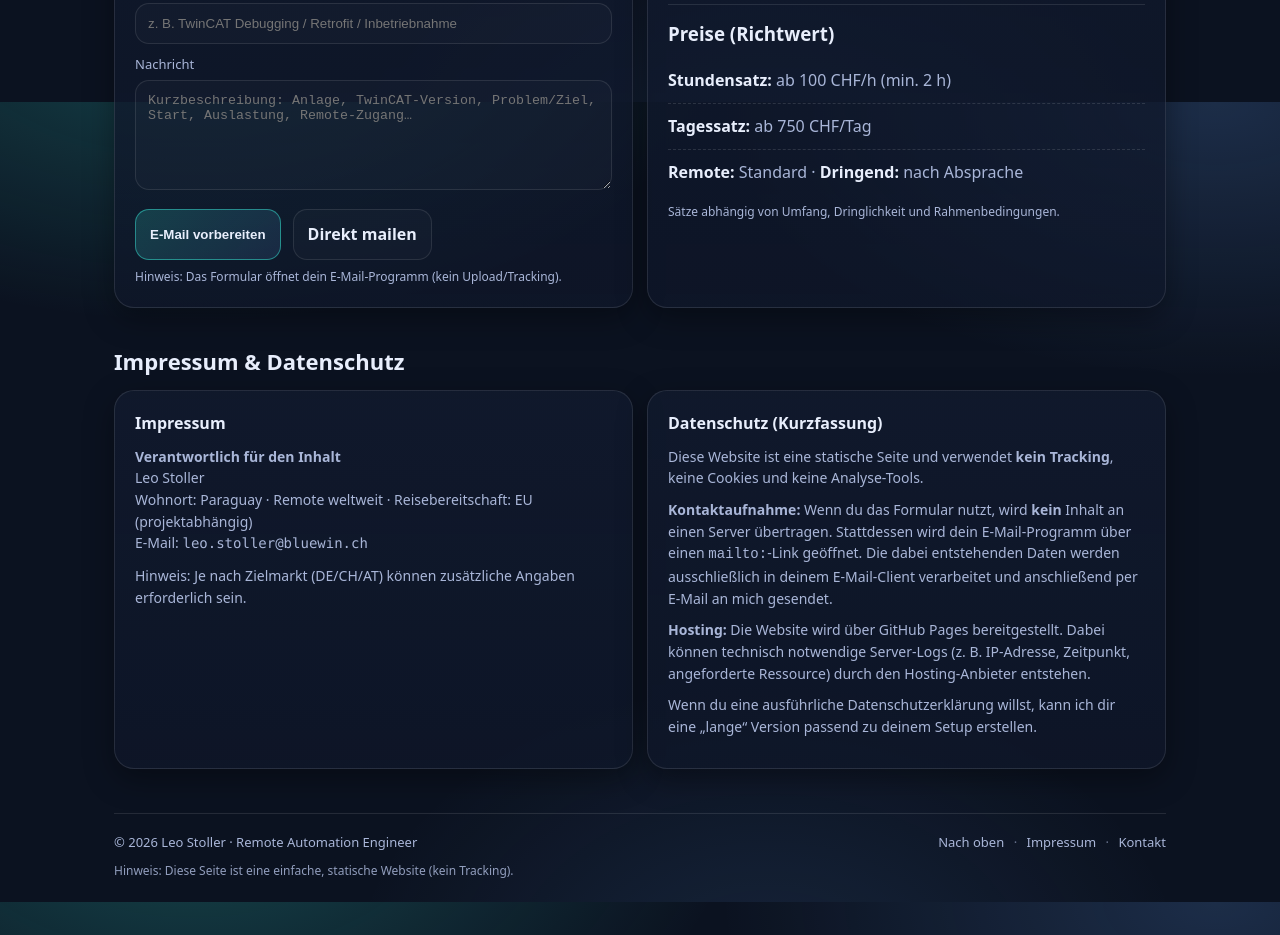
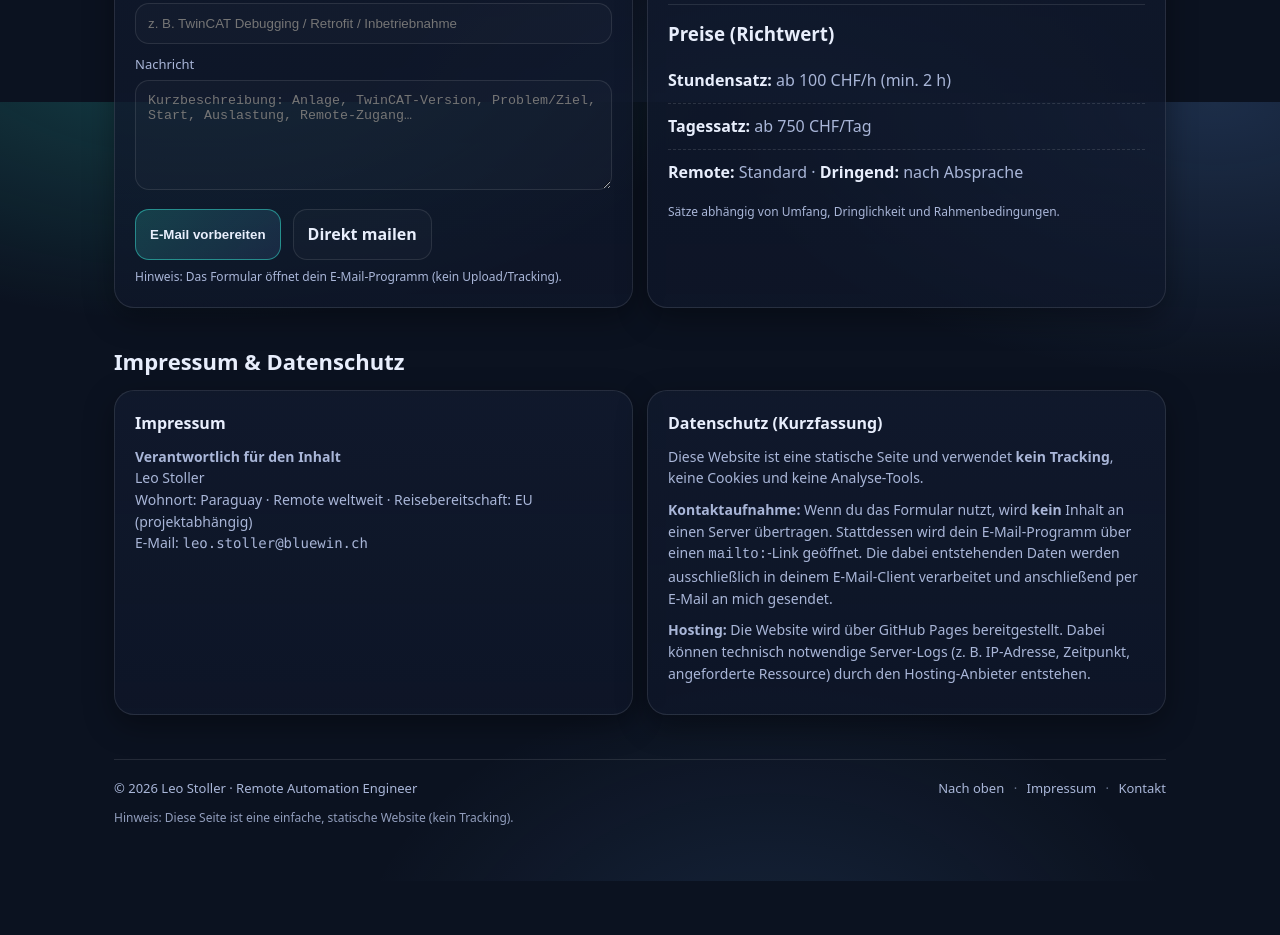
Before and after one commit to leoslogos/leoslogos.github.io, a plain HTML site: page index.html in a window 1280 px wide. Shown: the part 3098-4033 px from the top of the page. After the commit the page ends 3979 px from the top, so only its background shows below. Drawn offline with Linux system fonts and the light colour scheme.

Commit message:
Update index.html

```diff
--- a/index.html
+++ b/index.html
@@ -614,9 +614,6 @@
             <span class="muted">Wohnort: Paraguay · Remote weltweit · Reisebereitschaft: EU (projektabhängig)</span><br/>
             E-Mail: <span class="mono">leo.stoller@bluewin.ch</span>
           </p>
-          <p class="help">
-            Hinweis: Je nach Zielmarkt (DE/CH/AT) können zusätzliche Angaben erforderlich sein.
-          </p>
         </div>
 
         <div class="card">
@@ -632,9 +629,6 @@
           <p>
             <b>Hosting:</b> Die Website wird über GitHub Pages bereitgestellt. Dabei können technisch notwendige Server-Logs (z. B. IP-Adresse, Zeitpunkt, angeforderte Ressource)
             durch den Hosting-Anbieter entstehen.
-          </p>
-          <p class="help">
-            Wenn du eine ausführliche Datenschutzerklärung willst, kann ich dir eine „lange“ Version passend zu deinem Setup erstellen.
           </p>
         </div>
       </div>
```
